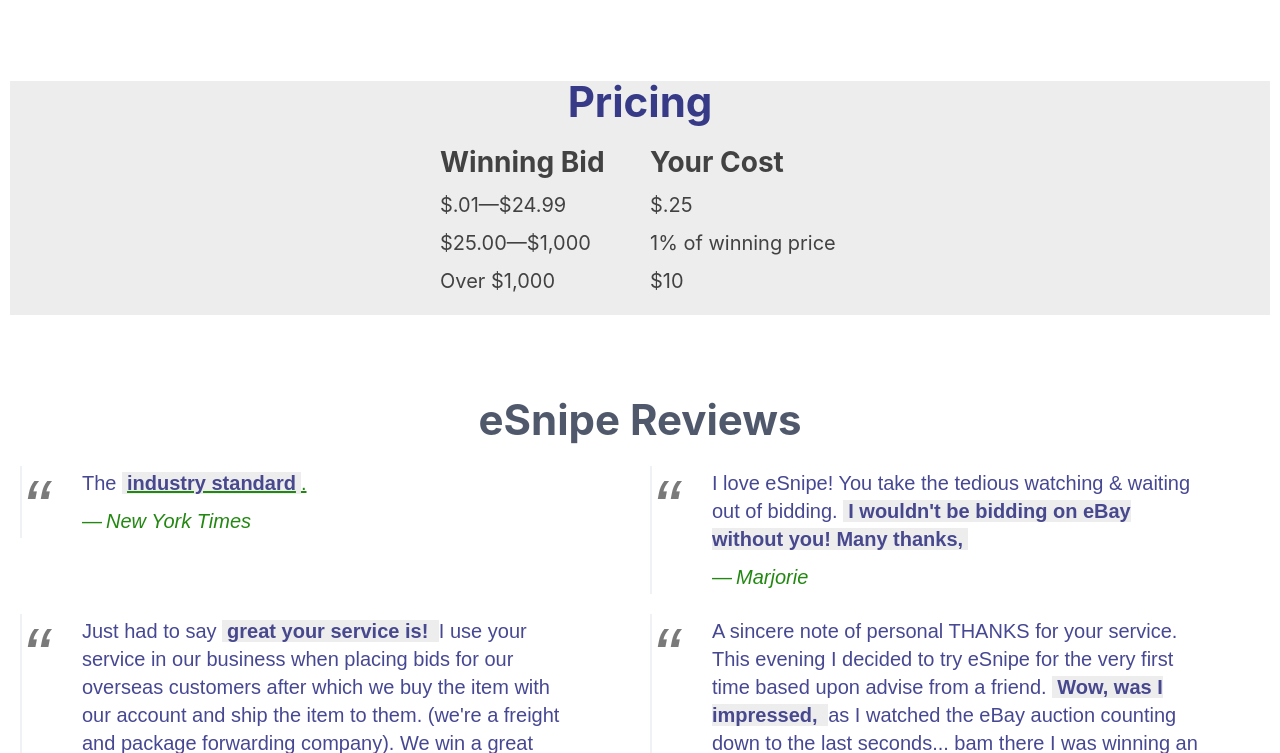
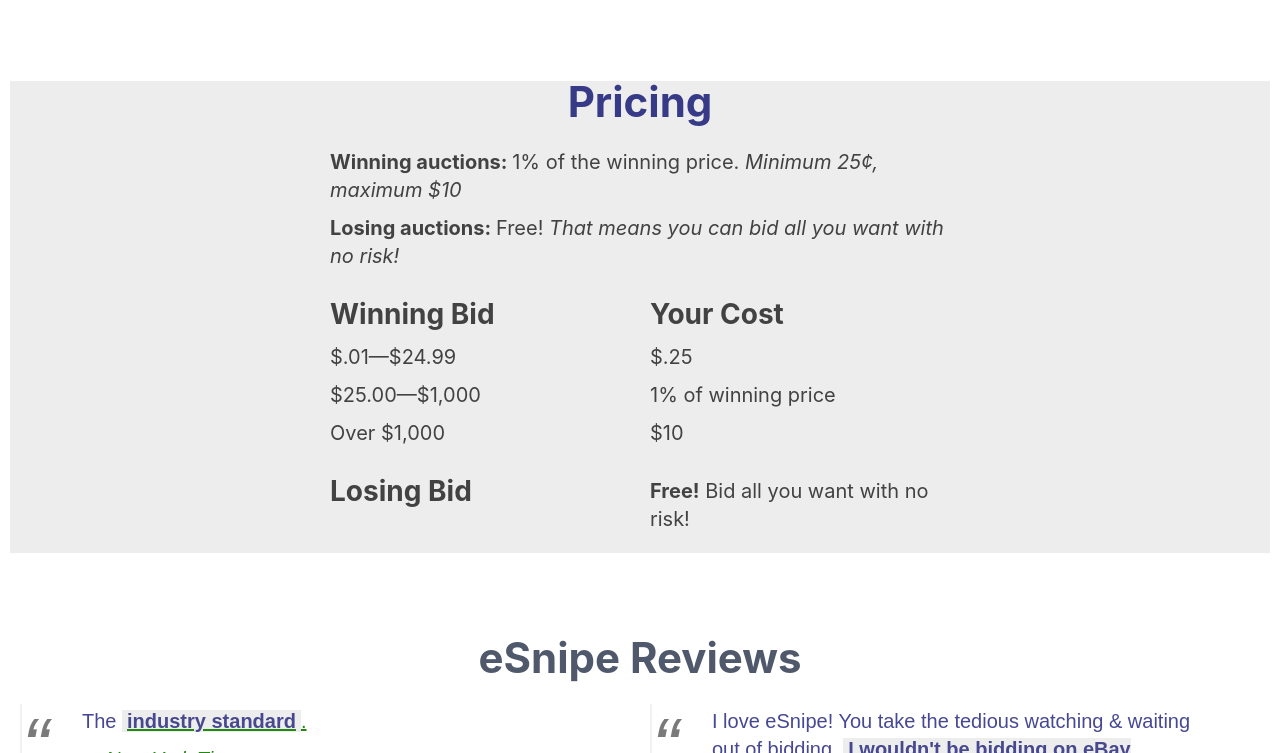
Before and after one commit to tomcam/2018redesign, a plain HTML site: page index-not-logged-in.html in a window 1280 px wide. Shown: the part 1454-2207 px from the top of the page. Drawn offline with Linux system fonts and the light colour scheme.

Commit message:
Update pricing, fix errors

```diff
--- a/index-not-logged-in.html
+++ b/index-not-logged-in.html
@@ -10,9 +10,9 @@
 	<link rel="stylesheet" href="v2/shared/spectre.css/0.2.14/spectre.min.css" />
 
 	-->
-	<link rel="stylesheet" href="v2/shared/spectre.css/0.4.4/spectre.min.css" />
-	<link rel="stylesheet" href="v2/shared/esnipe.css" />
-	<link rel="stylesheet" href="v2/shared/homepage.css" />
+	<link rel="stylesheet" type="text/css" href="v2/shared/spectre.css/0.4.4/spectre.min.css" />
+	<link rel="stylesheet" type="text/css" href="v2/shared/esnipe.css" />
+	<link rel="stylesheet" type="text/css" href="v2/shared/homepage.css" />
 	<style>
 	</style>
 </head>
@@ -44,12 +44,6 @@
 					-->
 				</div>
 			</header>
-
-<!--
-						<div class="navbar-center">
-							<img src="https://www.esnipe.com/favicon48x48.ico" alt="eSnipe logo">
-						</div>
--->
 
 			<!-- Mobile device view view-source:https://www.esnipe.com/favicon48x48.ico -->
 			<div class="col-sm-12 show-sm">
@@ -127,7 +121,7 @@
 		<!-- MAIN PANEL END -->
 
 		<!-- START HOW ESNIPE WORKS -->
-			<div class="container">
+		<div class="columns">
 
 			<h2 class="reviews-header text-center">How eSnipe Works</h2>
 			<table class="table table-striped table-hover">
@@ -169,50 +163,56 @@
 
 				</tbody>
 			</table>
-
-				</div><!-- .container -->
+		</div><!-- columns -->
 		<!-- END HOW ESNIPE WORKS -->
 
 
+		<!-- PRICING PANEL START -->
+		<div class="contrast-panel">
+			<h2 class="pricing-header"><span  class="text-success"></span>Pricing</h2>
 
-			<!-- PRICING PANEL START -->
-			<div class="container contrast-panel">
-				<h2 class="pricing-header"><span  class="text-success"></span>Pricing</h2>
 			<div class="columns">
-					<div class="column col-4 hide-sm">
+				<div class="column col-3 hide-sm">
+				</div>
+				<div class="column col-6 hide-sm">
+					<p><strong>Winning auctions: </strong>1% of the winning price. <em>Minimum 25¢, maximum $10</em></p>
+					<p><strong>Losing auctions: </strong>Free! <em>That means you can bid all you want with no risk!</em></p>
+				</div>
+				<div class="column col-3 hide-sm">
+				</div>
+			</div><!-- columns -->
+
+			<div class="columns">
+				<div class="column col-3 hide-sm">
+				</div>
+				<div class="column col-3">
+					<h3>Winning Bid</h3>
+					<p>$.01&mdash;$24.99</p>
+					<p>$25.00&mdash;$1,000</p>
+					<p>Over $1,000</p>
+				</div><!-- .column -->
+
+				<div class="column col-3">
+					<h3>Your Cost</h3>
+					<p>$.25</p>
+					<p>1% of winning price</p>
+					<p>$10</p>
+				</div><!-- .column -->
+			</div><!-- columns -->
+
+			<div class="columns">
+				<div class="column col-3 hide-sm">
 				</div>
 
-					<div class="column col-2">
-						<h3>Winning Bid</h3>
-						<div>
-							<p>$.01&mdash;$24.99</p>
+				<div class="column col-3">
+					<h3>Losing Bid</h3>
 				</div>
-						<div>
-							<p>$25.00&mdash;$1,000</p>
+				<div class="column col-3 hide-sm">
+					<p><strong>Free!</strong> Bid all you want with no risk!</p>
 				</div>
-						<div>
-							<p>Over $1,000</p>
-						</div>
-					</div><!-- .column -->
+			</div><!-- columns -->
 
-					<div class="column col-2">
-						<h3>Your Cost</h3>
-						<div>
-							<p>$.25</p>
-						</div>
-						<div>
-							<p>1% of winning price</p>
-						</div>
-						<div>
-							<p>$10</p>
-						</div>
 
-					</div><!-- .column -->
-
-					<div class="column col-4 hide-sm">
-					</div>
-
-				</div><!-- .columns .contrast-panel -->
 		</div>
 		<!-- PRICING PANEL END -->
 
```
Lines whose indentation alone changed are shown as unchanged.
